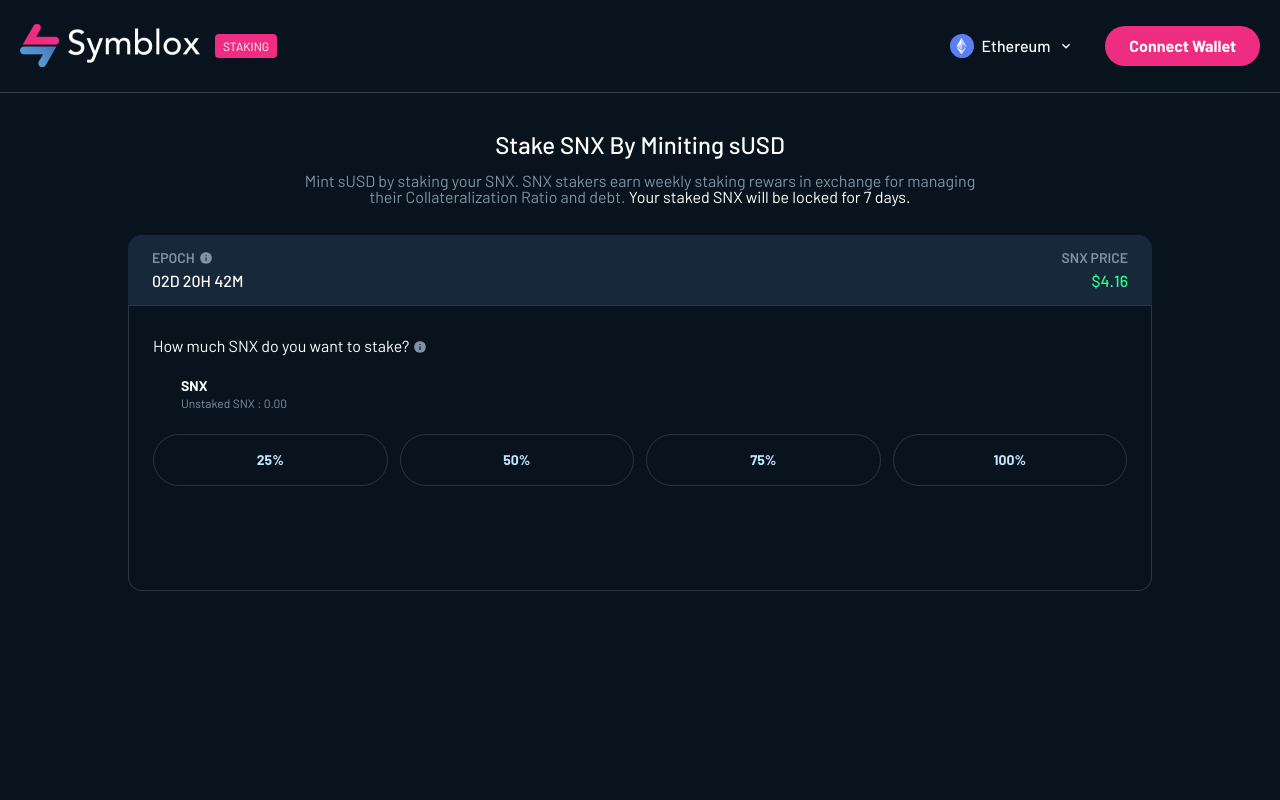
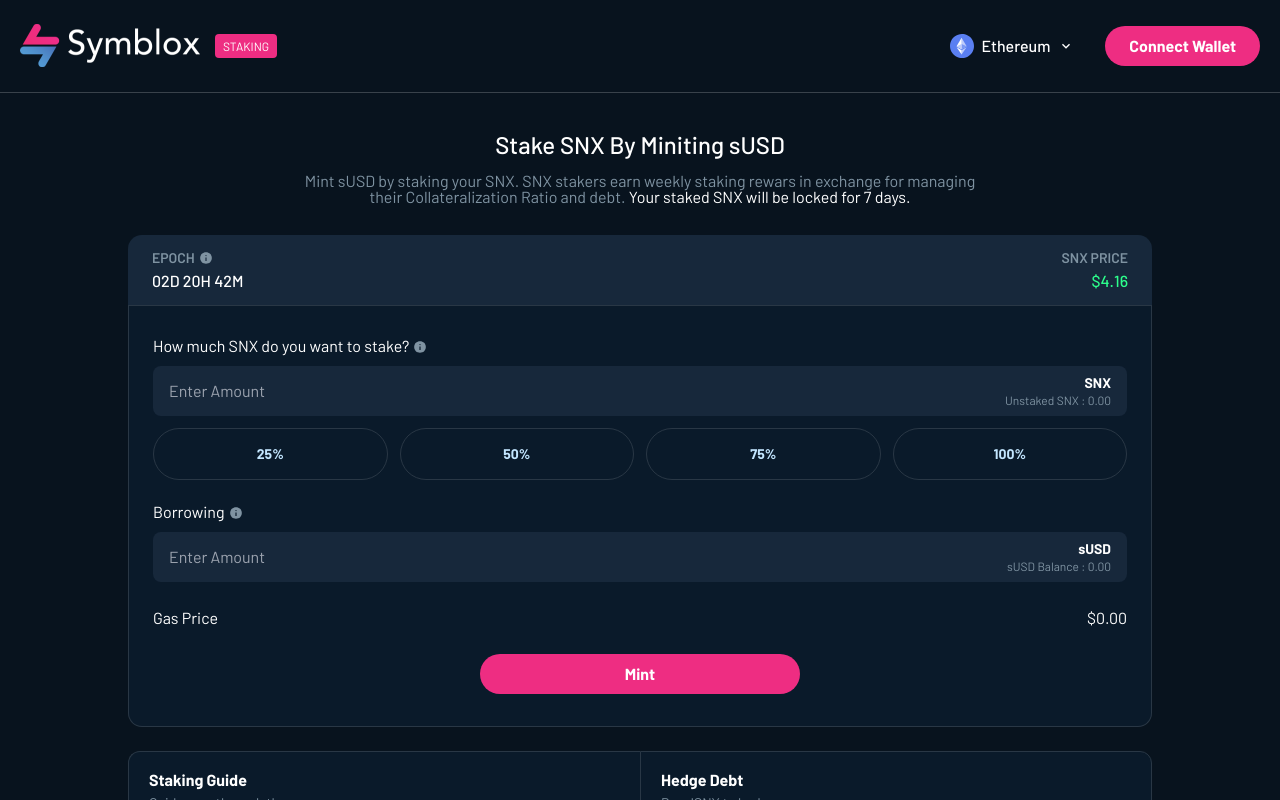
Before and after one commit to BlackNinja707/symbloxfe, a React (Create React App) app: page /staking in a window 1280 px wide. Both pictures are taken after a click on the button "Start Staking". Shown: the top 800 px of the page. Built offline with nearby package versions, Linux system fonts and the light colour scheme.

Commit message:
update app

```diff
--- a/src/components/app/staking/StakingMint.tsx
+++ b/src/components/app/staking/StakingMint.tsx
@@ -1,7 +1,7 @@
 const StakingMint = () => {
   return (
     <>
-      <div className="pt-10 pb-8 w-full min-h-screen font-Barlow px-5 sm:px-5 md:px-10">
+      <div className="pt-10 pb-[112px] w-full min-h-screen font-Barlow px-5 sm:px-5 md:px-10">
         <div className="max-w-[1276px] mx-auto w-full flex flex-col gap-[30px] items-center">
           <div className="flex flex-col gap-4 items-center">
             <p className="text-[24px] leading-[1em] font-medium text-white">
@@ -50,7 +50,7 @@
                 </div>
               </div>
               <div
-                className="px-6 py-8 flex flex-col gap-6 w-full rounded-b-[14px] border border-[#293745] border-t-0"
+                className="px-6 py-8 flex flex-col gap-6 w-full rounded-b-[14px] border border-[#293745] border-t-0 bg-[#0a1a2a]"
                 id="mint-body"
               >
                 <div className="gap-3 flex flex-col w-full">
@@ -64,10 +64,13 @@
                       alt="question-mark"
                     />
                   </div>
-                  <div className="flex flex-row py-[13px] px-4 gap-3">
-                    <div className=""></div>
-                    <div className="flex flex-col gap-1">
-                      <div className="text-white text-[14px] leading-[1em] font-bold">
+                  <div className="flex flex-row gap-3 items-center justify-end">
+                    <input
+                      className="relative bg-primaryBoxColor py-[13px] pl-4 w-full rounded-lg text-white focus-visible:border focus-visible:border-primaryButtonColor"
+                      placeholder="Enter Amount"
+                    />
+                    <div className="flex flex-col gap-1 absolute pr-4">
+                      <div className="text-white text-[14px] leading-[1em] font-bold text-right">
                         SNX
                       </div>
                       <div className="text-secondaryText text-[12px] leading-[1em] font-normal text-right">
@@ -76,26 +79,83 @@
                     </div>
                   </div>
                   <div className="flex flex-row gap-3 items-center w-full">
-                    <div className="w-1/4 rounded-[60px] justify-center border border-[#293745] items-center flex py-[18px] px-8 text-[#C3E6FF] font-bold text-[14px] leading-[1em]">
+                    <button className="w-1/4 rounded-[60px] justify-center border border-[#293745] items-center flex py-[18px] px-8 text-[#C3E6FF] font-bold text-[14px] leading-[1em] hover:bg-[rgb(28,30,35)]">
                       25%
-                    </div>
-                    <div className="w-1/4 rounded-[60px] justify-center border border-[#293745] items-center flex py-[18px] px-8 text-[#C3E6FF] font-bold text-[14px] leading-[1em]">
+                    </button>
+                    <button className="w-1/4 rounded-[60px] justify-center border border-[#293745] items-center flex py-[18px] px-8 text-[#C3E6FF] font-bold text-[14px] leading-[1em] hover:bg-[rgb(28,30,35)]">
                       50%
-                    </div>
-                    <div className="w-1/4 rounded-[60px] justify-center border border-[#293745] items-center flex py-[18px] px-8 text-[#C3E6FF] font-bold text-[14px] leading-[1em]">
+                    </button>
+                    <button className="w-1/4 rounded-[60px] justify-center border border-[#293745] items-center flex py-[18px] px-8 text-[#C3E6FF] font-bold text-[14px] leading-[1em] hover:bg-[rgb(28,30,35)]">
                       75%
-                    </div>
-                    <div className="w-1/4 rounded-[60px] justify-center border border-[#293745] items-center flex py-[18px] px-8 text-[#C3E6FF] font-bold text-[14px] leading-[1em]">
+                    </button>
+                    <button className="w-1/4 rounded-[60px] justify-center border border-[#293745] items-center flex py-[18px] px-8 text-[#C3E6FF] font-bold text-[14px] leading-[1em] hover:bg-[rgb(28,30,35)]">
                       100%
+                    </button>
+                  </div>
+                </div>
+                <div className="flex flex-col gap-3">
+                  <span className="flex flex-row gap-1 items-center">
+                    <span className="text-white text-[16px] font-normal leading-[1em]">
+                      Borrowing
+                    </span>
+                    <span className="w-[14px] h-[14px]">
+                      <img
+                        src="/assets/Icon/question-mark.svg"
+                        alt="question-mark"
+                        className="mt-[1px]"
+                      />
+                    </span>
+                  </span>
+                  <div className="flex flex-row gap-3 items-center justify-end">
+                    <input
+                      className="relative bg-primaryBoxColor py-[13px] pl-4 w-full rounded-lg text-white"
+                      placeholder="Enter Amount"
+                    />
+                    <div className="flex flex-col gap-1 absolute pr-4">
+                      <div className="text-white text-[14px] leading-[1em] font-bold text-right">
+                        sUSD
+                      </div>
+                      <div className="text-secondaryText text-[12px] leading-[1em] font-normal text-right">
+                        sUSD Balance : 0.00
+                      </div>
                     </div>
                   </div>
                 </div>
-                <div className=""></div>
-                <div className=""></div>
-                <div className=""></div>
+                <div className="flex flex-row w-full justify-between items-center">
+                  <span className="text-white text-[16px] font-normal leading-[1em]">
+                    Gas Price
+                  </span>
+                  <div className="">
+                    <span className="text-white text-[16px] font-normal leading-[1em]">
+                      $0.00
+                    </span>
+                  </div>
+                </div>
+                <div className="flex justify-center">
+                  <button className="rounded-[60px] bg-primaryButtonColor w-80 h-10 justify-center text-white text-[16px] font-bold leading-[1em]">
+                    Mint
+                  </button>
+                </div>
               </div>
             </div>
-            <div className=""></div>
+            <div className="w-full flex flex-row">
+              <div className="p-5 border border-[#293745] w-1/2 border-r-0 rounded-l-xl bg-[#0a1a2a] flex flex-col gap-2">
+                <span className="text-white text-[16px] font-bold leading-[1em]">
+                  Staking Guide
+                </span>
+                <span className="text-secondaryText leading-[1em] text-[14px] font-normal">
+                  Guide your through the processes
+                </span>
+              </div>
+              <div className="p-5 border border-[#293745] w-1/2 rounded-r-xl bg-[#0a1a2a] flex flex-col gap-2">
+                <span className="text-white text-[16px] font-bold leading-[1em]">
+                  Hedge Debt
+                </span>
+                <span className="text-secondaryText leading-[1em] text-[14px] font-normal">
+                  Buy dSNX to hedge
+                </span>
+              </div>
+            </div>
           </div>
         </div>
       </div>
--- a/src/index.css
+++ b/src/index.css
@@ -25,3 +25,7 @@
   /* Making the text transparent to show the background. */
   color: transparent;
 }
+
+.button-shadow {
+  box-shadow: 0px 0px 0px 2px rgba(238, 45, 130, 0.3);
+}
```
